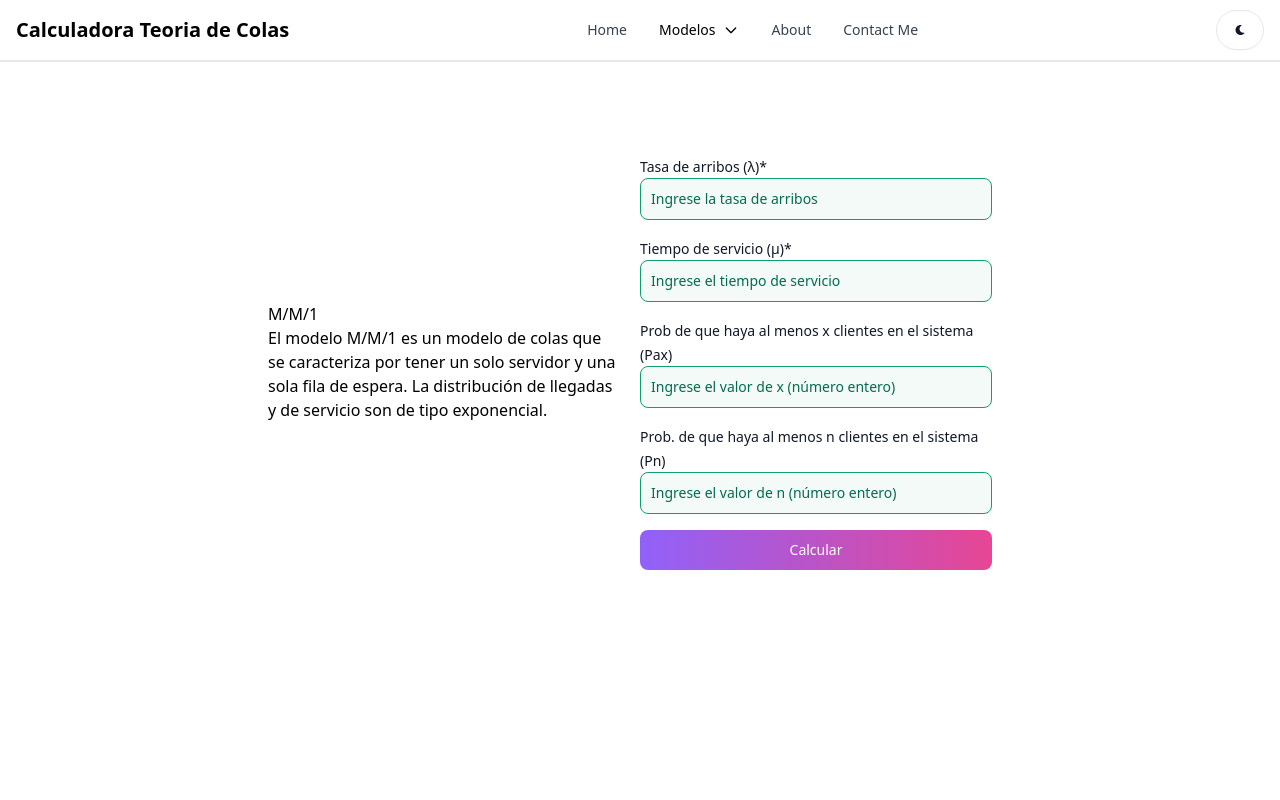
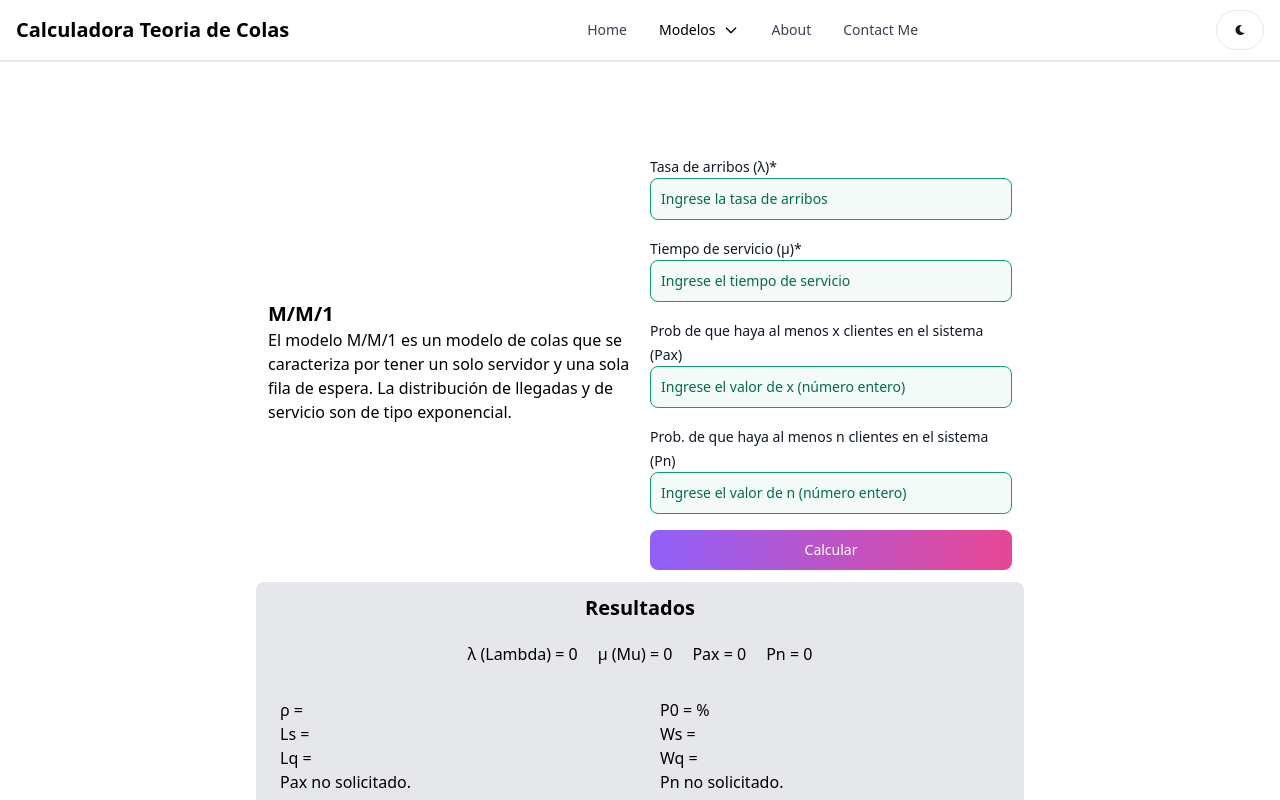
Before and after one commit to franbruno6/CALCULADORA-TEORIA-DE-COLAS, a React (Vite) app in the folder client/: page /mm1 in a window 1280 px wide. Shown: the top 800 px of the page. Built offline with nearby package versions, Linux system fonts and the light colour scheme.

Commit message:
MM1 finalizado

```diff
--- a/client/index.html
+++ b/client/index.html
@@ -3,6 +3,7 @@
   <head>
     <meta charset="UTF-8" />
     <meta name="viewport" content="width=device-width, initial-scale=1.0" />
+    <link rel="shortcut icon" href="/client/src/assets/favicon.ico">
     <title>Calculadora Teoria de Colas</title>
   </head>
   <body>
--- a/client/src/components/Footer.jsx
+++ b/client/src/components/Footer.jsx
@@ -1,10 +1,9 @@
 import { Footer } from "flowbite-react";
-import { Link } from "react-router-dom";
 import { BsGithub, BsLinkedin } from "react-icons/bs";
 
 export default function FooterCom() {
     return (
-        <Footer container className="border border-t-8 border-teal-500">
+        <Footer container className="border border-t-8 border-teal-500 mt-3">
             <div className='w-full max-w-7xl mx-auto'>
                 <div className="w-full sm:flex sm:items-center sm:justify-between">
                     <Footer.Copyright href='https://www.github.com/franbruno6' by='Francisco Bruno' year={new Date().getFullYear()}/>
--- a/client/src/components/Header.jsx
+++ b/client/src/components/Header.jsx
@@ -15,7 +15,7 @@ export default function Header() {
                 <Navbar.Toggle />
             </div>
             <Navbar.Collapse>
-                <Navbar.Link activate={path === "/"} as={"div"}>
+                <Navbar.Link as={"div"}>
                     <Link to="/">
                         Home
                     </Link>
@@ -40,12 +40,12 @@ export default function Header() {
                         </Dropdown.Item>
                     </Link>
                 </Dropdown>
-                <Navbar.Link activate={path === "/about"} as={"div"}>
+                <Navbar.Link as={"div"}>
                     <Link to="/about">
                         About
                     </Link>
                 </Navbar.Link>
-                <Navbar.Link active={path === "/contact-me"} as={"div"}>
+                <Navbar.Link as={"div"}>
                     <Link to="/contact-me">
                         Contact Me
                     </Link>
--- a/client/src/pages/MM1.jsx
+++ b/client/src/pages/MM1.jsx
@@ -3,28 +3,82 @@ import { useState } from "react";
 
 export default function MM1() {
     const [errorMessage, setErrorMessage] = useState(null);
-    const [arribos, setArribos] = useState('');
-    const [servicio, setServicio] = useState('');
-    const [pax, setPax] = useState('');
-    const [pn, setPn] = useState('');
-    const [formData, setFormData] = useState({});
+    const [lambda, setLambda] = useState(0);
+    const [mu, setMu] = useState(0);
+    const [pax, setPax] = useState(0);
+    const [pn, setPn] = useState(0);
+    const [calculando, setCalculando] = useState(true);
+    const [resultados, setResultados] = useState({});
+    const [formData, setFormData] = useState({
+        lambda: '',
+        mu: '',
+        pax: '',
+        pn: '',
+    });
     const [validity, setValidity] = useState({
-        arribos: true,
-        servicio: true,
+        lambda: true,
+        mu: true,
         pax: true,
         pn: true,
     });
 
-        const handleChange = (e) => {
+    const calcularDatos = (lambda, mu, pax, pn) => {
+        setCalculando(true);
+
+        console.log(lambda, mu, pax, pn);
+
+        if (mu <= lambda) {
+            return setErrorMessage('La tasa de arribos debe ser menor al tiempo de servicio');
+        }
+
+        const rho = lambda / mu;
+        const p0 = (1 - rho) * 100;
+        const lq = Math.pow(lambda, 2) / (mu * (mu - lambda));
+        const ls = lambda / (mu - lambda);
+        const wq = lambda / (mu * (mu - lambda));
+        const ws = 1 / (mu - lambda);
+
+        let paxResult = 0;
+        let pnResult = 0;
+
+        if (pax > 0) {
+            let suma = 0;
+            for (let i = 0; i < pax; i++) {
+                suma += (1-rho) * Math.pow(rho, i);
+            }
+            paxResult = 1 - suma;
+            paxResult = paxResult * 100;
+        }
+
+        if (pn > 0) {
+            pnResult = (1 - (lambda / mu)) * Math.pow((lambda / mu), pn);
+            pnResult = pnResult * 100;
+        }
+
+        setResultados({
+            rho: rho.toFixed(2),
+            p0: p0.toFixed(2),
+            lq: lq.toFixed(2),
+            ls: ls.toFixed(2),
+            wq: wq.toFixed(2),
+            ws: ws.toFixed(2),
+            paxResult: paxResult.toFixed(2),
+            pnResult: pnResult.toFixed(2),
+        });
+
+        console.log(resultados);
+    };
+
+    const handleChange = (e) => {
         const { id, value } = e.target;
         let isValid = true;
 
         // Validación según el campo
         switch (id) {
-            case 'arribos':
+            case 'lambda':
                 isValid = /^\d*\.?\d*$/.test(value);
                 break;
-            case 'servicio':
+            case 'mu':
                 isValid = /^\d*\.?\d*$/.test(value);
                 break;
             case 'pax':
@@ -52,13 +106,30 @@ export default function MM1() {
     const handleSubmit = (event) => {
         event.preventDefault();
 
-        if (!formData.arribos || !formData.servicio) {
-            return setErrorMessage('Complete los campos requeridos (*)');
+        const lambda = parseFloat(formData.lambda);
+        const mu = parseFloat(formData.mu);
+
+        const pax = formData.pax === '' ? 0 : parseInt(formData.pax);
+        const pn = formData.pn === '' ? 0 : parseInt(formData.pn);
+
+        if (isNaN(lambda) || isNaN(mu)) {
+            if (isNaN(mu)) {
+                setValidity({ ...validity, mu: false });
+            }
+            if (isNaN(lambda)) {
+                setValidity({ ...validity, lambda: false });
+            }
+            return setErrorMessage('Complete los campos requeridos (*) con números válidos');
         }
 
-        if (validity.arribos && validity.servicio && validity.pax && validity.pn) {
-
+        if (validity.lambda && validity.mu && validity.pax && validity.pn) {
+            setErrorMessage(null);
+            setLambda(formData.lambda);
+            setMu(formData.mu);
+            setPax(pax);
+            setPn(pn);
             console.log('Formulario válido. Realizar cálculos.');
+            calcularDatos(lambda, mu, pax, pn);
         } else {
             return setErrorMessage('Corrija los campos inválidos');
         }
@@ -69,7 +140,7 @@ export default function MM1() {
             <div  className='flex p-3 max-w-3xl mx-auto flex-col md:flex-row md:items-center gap-5'>
                 {/* left side */}
                 <div className='flex-1'>
-                    <h2>
+                    <h2 className="self-center whitespace-nowrap text-sm sm:text-xl font-semibold dark:text-white">
                         M/M/1
                     </h2>
                     <p>
@@ -85,10 +156,10 @@ export default function MM1() {
                             <TextInput
                                 type='text'
                                 placeholder='Ingrese la tasa de arribos'
-                                id='arribos'
-                                value= {formData.arribos}
+                                id='lambda'
+                                value= {formData.lambda}
                                 onChange={handleChange}
-                                color={validity.arribos ? 'success' : 'failure'}
+                                color={validity.lambda ? 'success' : 'failure'}
                                 />
                         </div>
                         <div>
@@ -96,10 +167,10 @@ export default function MM1() {
                             <TextInput
                                 type='text'
                                 placeholder='Ingrese el tiempo de servicio'
-                                id='servicio'
-                                value= {formData.servicio}
+                                id='mu'
+                                value= {formData.mu}
                                 onChange={handleChange}
-                                color={validity.servicio ? 'success' : 'failure'}
+                                color={validity.mu ? 'success' : 'failure'}
                             />
                         </div>
                         <div>
@@ -139,9 +210,69 @@ export default function MM1() {
                         </Button>
                     </form>
                 </div>
-                {/* Resultados */}
-                <div className=""></div>
             </div>
+            {/* Resultados */}
+            {
+                calculando && (
+                    <div className="flex flex-col items-center p-3 max-w-3xl mx-auto gap-5 bg-gray-200 rounded-lg">
+                        <h3 className="text-center text-xl font-semibold dark:text-white">
+                            Resultados
+                        </h3>
+                        <div className="flex flex-row gap-5">
+                            <p>λ (Lambda) = {lambda}</p>
+                            <p>µ (Mu) = {mu}</p>
+                            <p>Pax = {pax}</p>
+                            <p>Pn = {pn}</p>
+                        </div>
+                        <div className="flex flex-col sm:flex-row gap-4 w-full">
+                            <div className="flex-1 p-3">
+                                <p>
+                                    ρ = {resultados.rho}
+                                </p>
+                                <p>
+                                    Ls = {resultados.ls}
+                                </p>
+                                <p>
+                                    Lq = {resultados.lq}
+                                </p>
+                                <p>
+                                    { pax > 0 ? (
+                                        <>
+                                            Pa{pax} = {resultados.paxResult}%
+                                        </>
+                                    ) : (
+                                        <>
+                                            Pax no solicitado.
+                                        </>
+                                    )}
+                                </p>
+                            </div>
+                            <div className="flex-1 p-3">
+                                <p>
+                                    P0 = {resultados.p0}%
+                                </p>
+                                <p>
+                                    Ws = {resultados.ws}
+                                </p>
+                                <p>
+                                    Wq = {resultados.wq}
+                                </p>
+                                <p>
+                                    { pn > 0 ? (
+                                        <>
+                                            P{pn} = {resultados.pnResult}%
+                                        </>
+                                    ) : (
+                                        <>
+                                            Pn no solicitado.
+                                        </>
+                                    )}
+                                </p>
+                            </div>
+                        </div>
+                    </div>
+                )
+            }
         </div>
     )
 }
```
Also changed, not shown: 1 other file (tests, documents, lock files or other folders).
